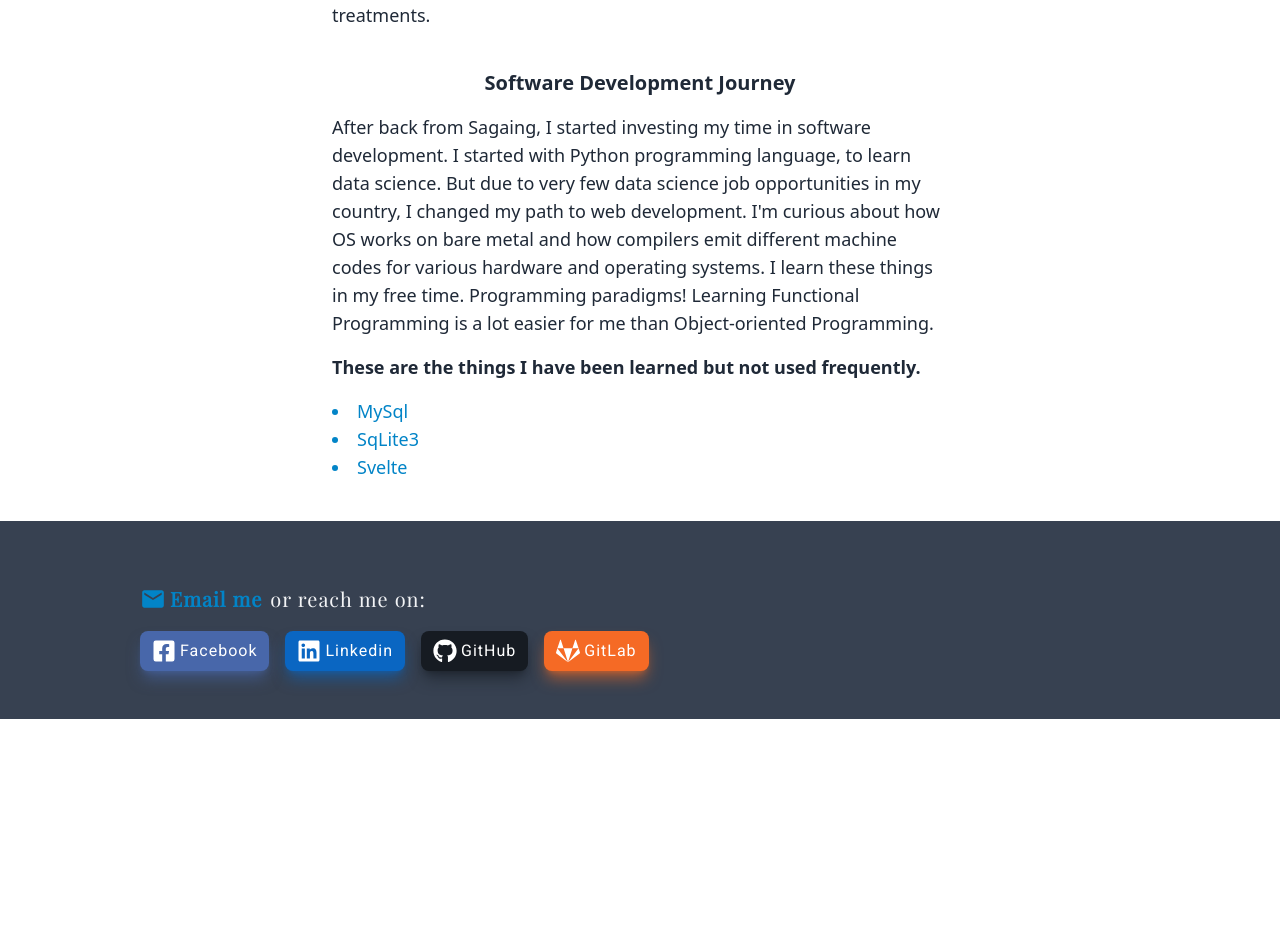
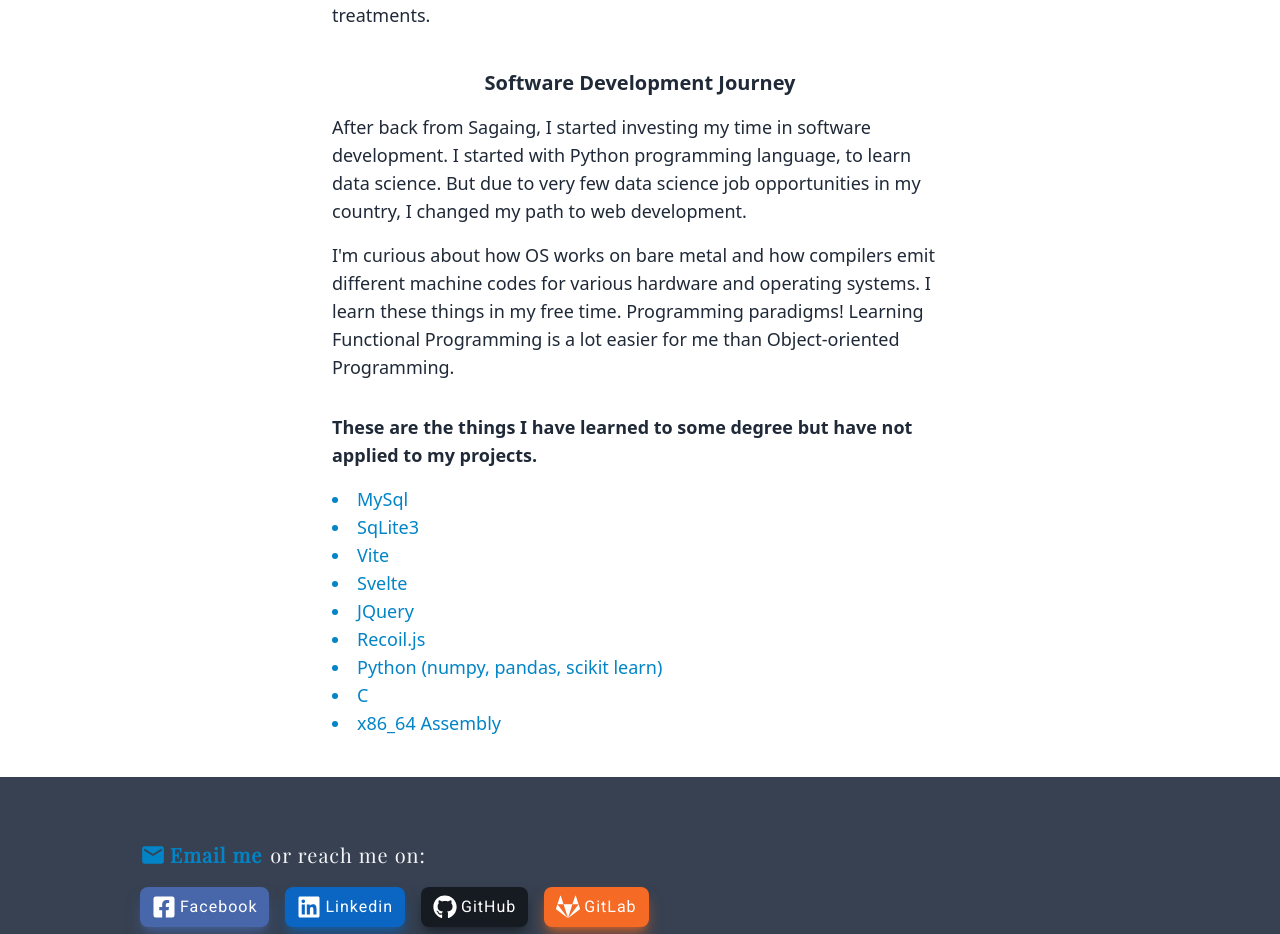
Before and after one commit to Oungseik/Oungseik.github.io.old, a Next.js app: page /about in a window 1280 px wide. Shown: the part 647-1581 px from the top of the page. Before the commit the page ends 1366 px from the top, so only its background shows below. Built offline with nearby package versions, Linux system fonts and the light colour scheme.

Commit message:
refactor: make a paragraph break and add some to list

```diff
--- a/src/pages/about.tsx
+++ b/src/pages/about.tsx
@@ -1,6 +1,16 @@
 import Head from 'next/head';
 
-const tools = ['MySql', 'SqLite3', 'Svelte'];
+const tools = [
+  'MySql',
+  'SqLite3',
+  'Vite',
+  'Svelte',
+  'JQuery',
+  'Recoil.js',
+  'Python (numpy, pandas, scikit learn)',
+  'C',
+  'x86_64 Assembly',
+];
 
 export default function About() {
   return (
@@ -15,7 +25,6 @@ export default function About() {
             Hi, I&apos;m Min Aung Thu Win. Oung Seik is my name in the Mon
             language. I was born in Mawlamyine, Mon State, Burma.
           </p>
-
           <h2 className='pt-6 text-center text-xl font-semibold'>
             Childhood Life
           </h2>
@@ -26,7 +35,6 @@ export default function About() {
             Mawlamyine University from 2014 to 2018. I graduated with a Bachelor
             of Science(Maths) on Feb 14, 2019.{' '}
           </p>
-
           <h2 className='pt-6 text-center text-xl font-semibold'> Careers </h2>
           <p>
             My first job as a field officer in the KEB Hana microfinance company
@@ -36,7 +44,6 @@ export default function About() {
             store. I got a lot of experiences, such as how to deal with
             customers, about plants and treatments.
           </p>
-
           <h2 className='pt-6 text-center text-xl font-semibold'>
             Software Development Journey
           </h2>
@@ -44,16 +51,19 @@ export default function About() {
             After back from Sagaing, I started investing my time in software
             development. I started with Python programming language, to learn
             data science. But due to very few data science job opportunities in
-            my country, I changed my path to web development. I&apos;m curious
-            about how OS works on bare metal and how compilers emit different
-            machine codes for various hardware and operating systems. I learn
-            these things in my free time. Programming paradigms! Learning
-            Functional Programming is a lot easier for me than Object-oriented
-            Programming.
+            my country, I changed my path to web development.
+          </p>
+          <p>
+            I&apos;m curious about how OS works on bare metal and how compilers
+            emit different machine codes for various hardware and operating
+            systems. I learn these things in my free time. Programming
+            paradigms! Learning Functional Programming is a lot easier for me
+            than Object-oriented Programming.
           </p>
 
-          <h3 className='font-semibold'>
-            These are the things I have been learned but not used frequently.
+          <h3 className='pt-4 font-semibold'>
+            These are the things I have learned to some degree but have not
+            applied to my projects.
           </h3>
           <ul className='list-inside list-disc text-sky-600'>
             {tools.map((tool) => (
```
